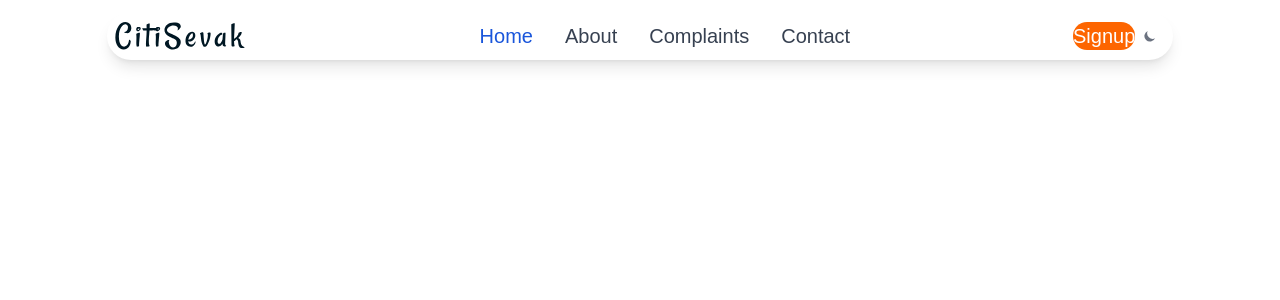
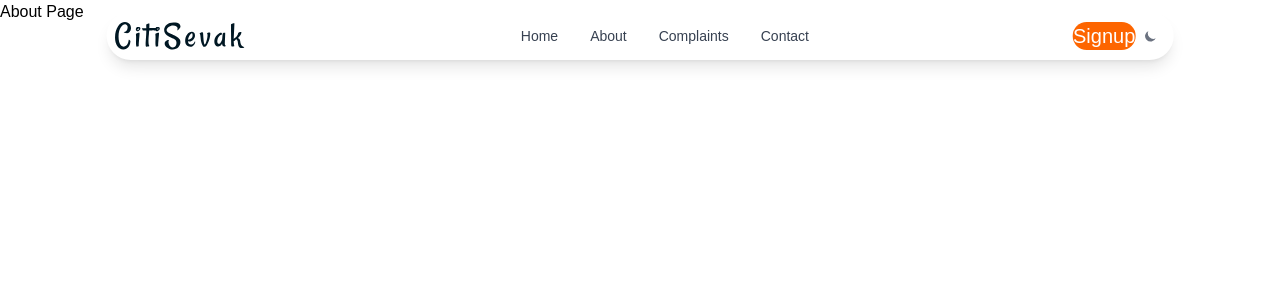
Before and after one commit to php2k6/gcet-hack, a React (Vite) app in the folder frontend/: page /about in a window 1280 px wide. Shown: the top 300 px of the page. Built offline with nearby package versions, Linux system fonts and the light colour scheme.

Commit message:
feat: Implement routing and add page components for Home, About, Complaints, Contact, Signup, and Complaint Details

```diff
--- a/frontend/src/App.jsx
+++ b/frontend/src/App.jsx
@@ -1,5 +1,13 @@
-import Navigation from './components/Navigation';
-import { createTheme, ThemeProvider } from "flowbite-react";
+import { BrowserRouter as Router, Routes, Route } from "react-router";
+import Navigation from "./components/Navigation";
+import { ThemeProvider,createTheme } from "flowbite-react";
+
+// Pages
+import Home from "./pages/Home";
+import About from "./pages/About";
+import Complaints from "./pages/Complaints";
+import Contact from "./pages/Contact";
+import Signup from "./pages/Signup";
 
 export default function App() {
 
@@ -62,8 +70,20 @@ export default function App() {
 
   return (
     <>
-      <ThemeProvider theme={customTheme}>
-        <Navigation />
+      <ThemeProvider theme={customTheme} defaultTheme="system" enableSystem>
+        <Router>
+          {/* Navbar always visible */}
+          <Navigation />
+
+          {/* Declarative routing */}
+          <Routes>
+            <Route path="/" element={<Home />} />
+            <Route path="/about" element={<About />} />
+            <Route path="/complaints" element={<Complaints />} />
+            <Route path="/contact" element={<Contact />} />
+            <Route path="/signup" element={<Signup />} />
+          </Routes>
+        </Router>
       </ThemeProvider>
     </>
   );
--- a/frontend/src/components/Navigation.jsx
+++ b/frontend/src/components/Navigation.jsx
@@ -1,48 +1,91 @@
-import React from 'react'
-import { DarkThemeToggle,Button, Navbar, NavbarBrand, NavbarCollapse, NavbarLink, NavbarToggle, useThemeMode } from "flowbite-react";
+import React from "react";
+import {
+    DarkThemeToggle,
+    Button,
+    Navbar,
+    NavbarBrand,
+    NavbarCollapse,
+    NavbarLink,
+    NavbarToggle,
+    useThemeMode,
+} from "flowbite-react";
+import { NavLink } from "react-router";
+
 import logo from "../assets/logo.svg";
-import  logodark from "../assets/logo-dark.svg"
-
-
+import logodark from "../assets/logo-dark.svg";
 
 const Navigation = () => {
-    // Import useTheme from flowbite-react
-
     const { mode } = useThemeMode();
 
-    console.log(mode);
-
-
     return (
-        <Navbar fluid className='w-10/12 mx-auto bg-white dark:bg-[#003049] rounded-full mt-3'>
-            <NavbarBrand href="/">
+        <Navbar
+            fluid
+            className="fixed left-1/2 top-3 transform -translate-x-1/2 w-10/12 bg-white dark:bg-[#003049] rounded-full z-50"
+        >
+            <NavbarBrand as={NavLink} to="/">
                 <img
                     src={mode === "dark" ? logodark : logo}
                     className="mr-3 h-5 sm:h-7"
                     alt="Citi Sevak"
                 />
             </NavbarBrand>
+
+            {/* Right side */}
             <div className="flex md:order-2 items-center space-x-2">
-                <Button className='primary-btn text-xl' color="primary">Signup</Button>
+                <Button
+                    as={NavLink}
+                    to="/signup"
+                    className="primary-btn text-xl"
+                    color="primary"
+                >
+                    Signup
+                </Button>
                 <DarkThemeToggle />
                 <NavbarToggle />
             </div>
-            <NavbarCollapse >
-                <NavbarLink href="#" active className='text-xl'>
+
+            {/* Collapsible Menu */}
+            <NavbarCollapse>
+                <NavbarLink
+                    as={NavLink}
+                    to="/"
+                    end
+                    className={({ isActive }) =>
+                        `text-xl ${isActive ? "text-blue-600 dark:text-yellow-300 font-semibold" : ""}`
+                    }
+                >
                     Home
                 </NavbarLink>
-                <NavbarLink href="#" className='text-xl'>
+                <NavbarLink
+                    as={NavLink}
+                    to="/about"
+                    className={({ isActive }) =>
+                        `text-xl ${isActive ? "text-blue-600 dark:text-yellow-300 font-semibold" : ""}`
+                    }
+                >
                     About
                 </NavbarLink>
-                <NavbarLink href="#" className='text-xl'>
+                <NavbarLink
+                    as={NavLink}
+                    to="/complaints"
+                    className={({ isActive }) =>
+                        `text-xl ${isActive ? "text-blue-600 dark:text-yellow-300 font-semibold" : ""}`
+                    }
+                >
                     Complaints
                 </NavbarLink>
-                <NavbarLink href="#" className='text-xl'>
+                <NavbarLink
+                    as={NavLink}
+                    to="/contact"
+                    className={({ isActive }) =>
+                        `text-xl ${isActive ? "text-blue-600 dark:text-yellow-300 font-semibold" : ""}`
+                    }
+                >
                     Contact
                 </NavbarLink>
             </NavbarCollapse>
         </Navbar>
-    )
-}
+    );
+};
 
-export default Navigation
+export default Navigation;
--- a/frontend/src/index.css
+++ b/frontend/src/index.css
@@ -14,3 +14,7 @@
 *{
     font-family: "Source Sans Pro", sans-serif;
 }
+
+body{
+    height: 200vh;
+}
--- /dev/null
+++ b/frontend/src/pages/About.jsx
@@ -0,0 +1,7 @@
+import React from "react";
+
+const About = () => {
+  return <div>About Page</div>;
+};
+
+export default About;
--- /dev/null
+++ b/frontend/src/pages/ComplaintDetails.jsx
@@ -0,0 +1,7 @@
+import React from "react";
+
+const ComplaintDetails = () => {
+  return <div>Complaint Details Page</div>;
+};
+
+export default ComplaintDetails;
--- /dev/null
+++ b/frontend/src/pages/Complaints.jsx
@@ -0,0 +1,7 @@
+import React from "react";
+
+const Complaints = () => {
+  return <div>Complaints Page</div>;
+};
+
+export default Complaints;
--- /dev/null
+++ b/frontend/src/pages/Contact.jsx
@@ -0,0 +1,7 @@
+import React from "react";
+
+const Contact = () => {
+  return <div>Contact Page</div>;
+};
+
+export default Contact;
--- /dev/null
+++ b/frontend/src/pages/Home.jsx
@@ -0,0 +1,7 @@
+import React from "react";
+
+const Home = () => {
+    return <div>Home Page</div>;
+};
+
+export default Home;
--- /dev/null
+++ b/frontend/src/pages/Login.jsx
@@ -0,0 +1,7 @@
+import React from "react";
+
+const Login = () => {
+  return <div>Login Page</div>;
+};
+
+export default Login;
--- /dev/null
+++ b/frontend/src/pages/Signup.jsx
@@ -0,0 +1,7 @@
+import React from "react";
+
+const Signup = () => {
+  return <div>Signup Page</div>;
+};
+
+export default Signup;
```
